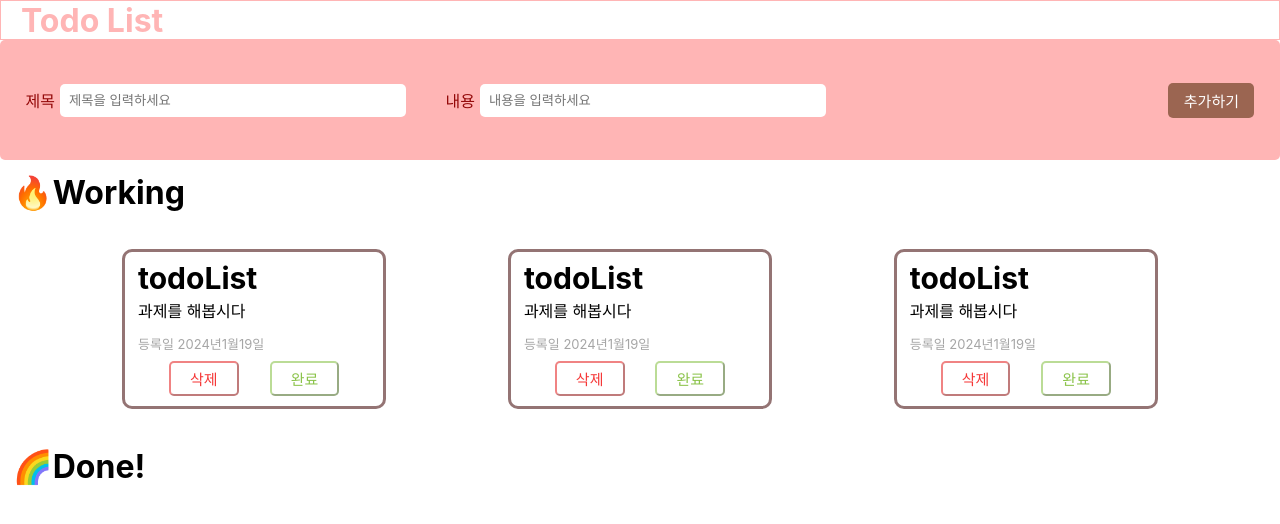
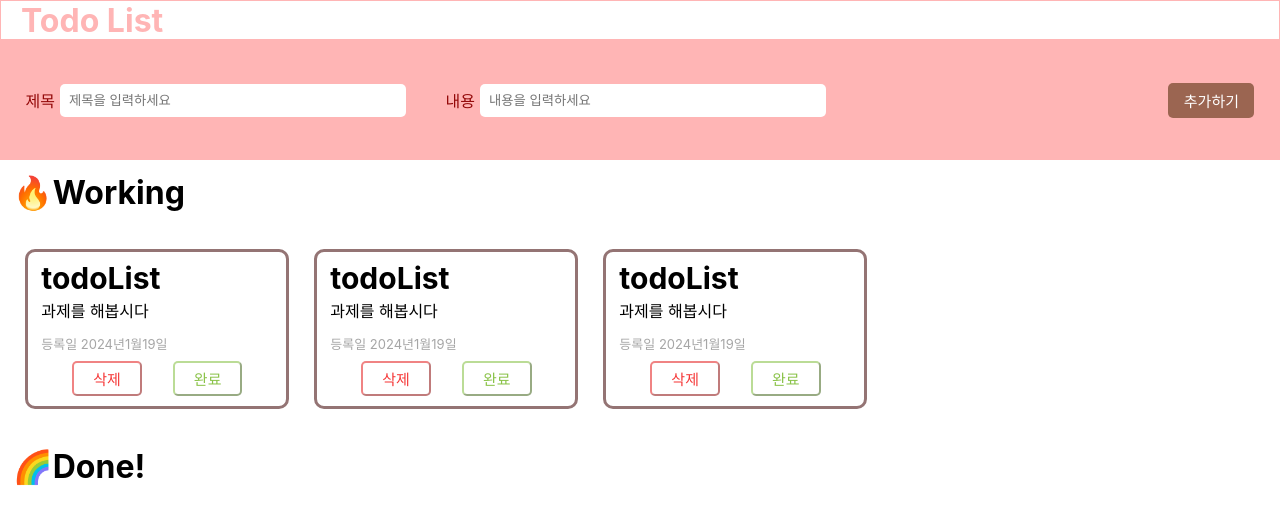
Before and after one commit to seokahee/project-todoList, a React (Create React App) app: page / in a window 1280 px wide. Shown: the top 524 px of the page. Built offline with nearby package versions, Linux system fonts and the light colour scheme.

Commit message:
todoDiv-css 수정

```diff
--- a/src/App.css
+++ b/src/App.css
@@ -23,7 +23,6 @@
   width: 100%;
   height: 15vh;
   background-color: #ffb5b5;
-  border-radius: 5px;
   color: #940909;
   display: flex;
   flex-direction: row;
@@ -67,15 +66,13 @@
   width: 100%;
   margin: 2% 0;
   display: flex;
-  justify-content: space-evenly;
   flex-direction: row;
 }
 
 .doneList-div {
   width: 100%;
-  margin: 3% 0;
+  margin: 2% 0;
   display: flex;
-  justify-content: space-evenly;
   flex-direction: row;
 }
 
```
